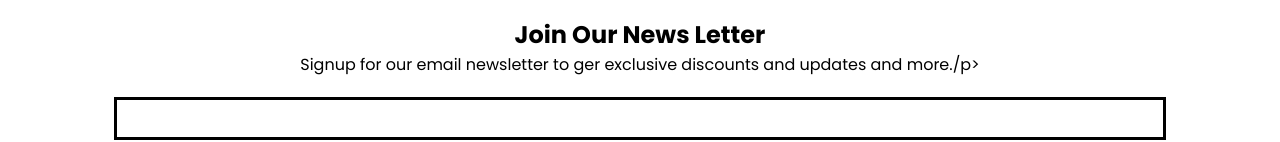
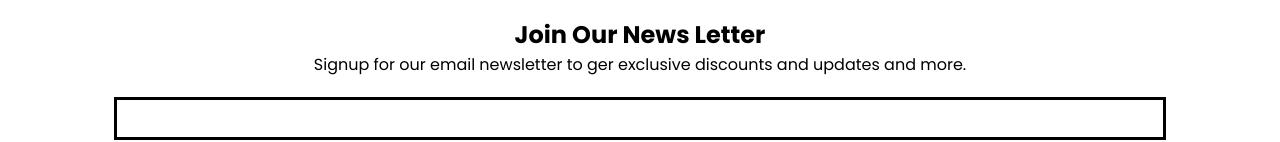
Before and after one commit to Pavithra-Natarajan7518/Clickkart, a plain HTML site: page index.html in a window 1280 px wide. Shown: the part 1531-1673 px from the top of the page. Drawn offline with Linux system fonts and the light colour scheme.

Commit message:
Update index.html

```diff
--- a/index.html
+++ b/index.html
@@ -142,7 +142,7 @@
     <!-- news -->
      <div class="news">
         <h2>Join Our News Letter</h2>
-        <p>Signup for our email newsletter to ger exclusive discounts and updates and more./p>
+        <p>Signup for our email newsletter to ger exclusive discounts and updates and more.</p>
         <div>
             <input type="text" class="search">
         </div>
```
